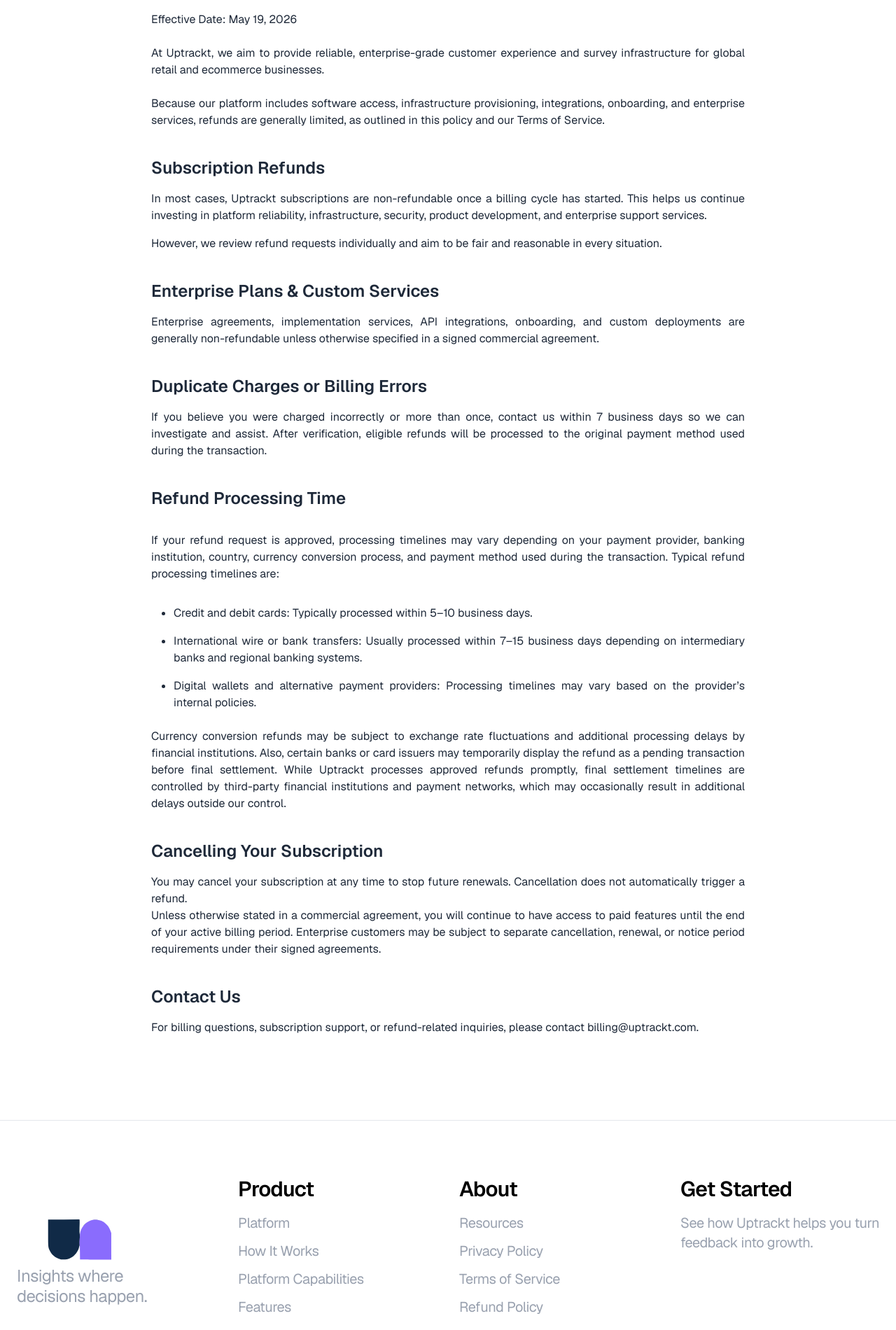
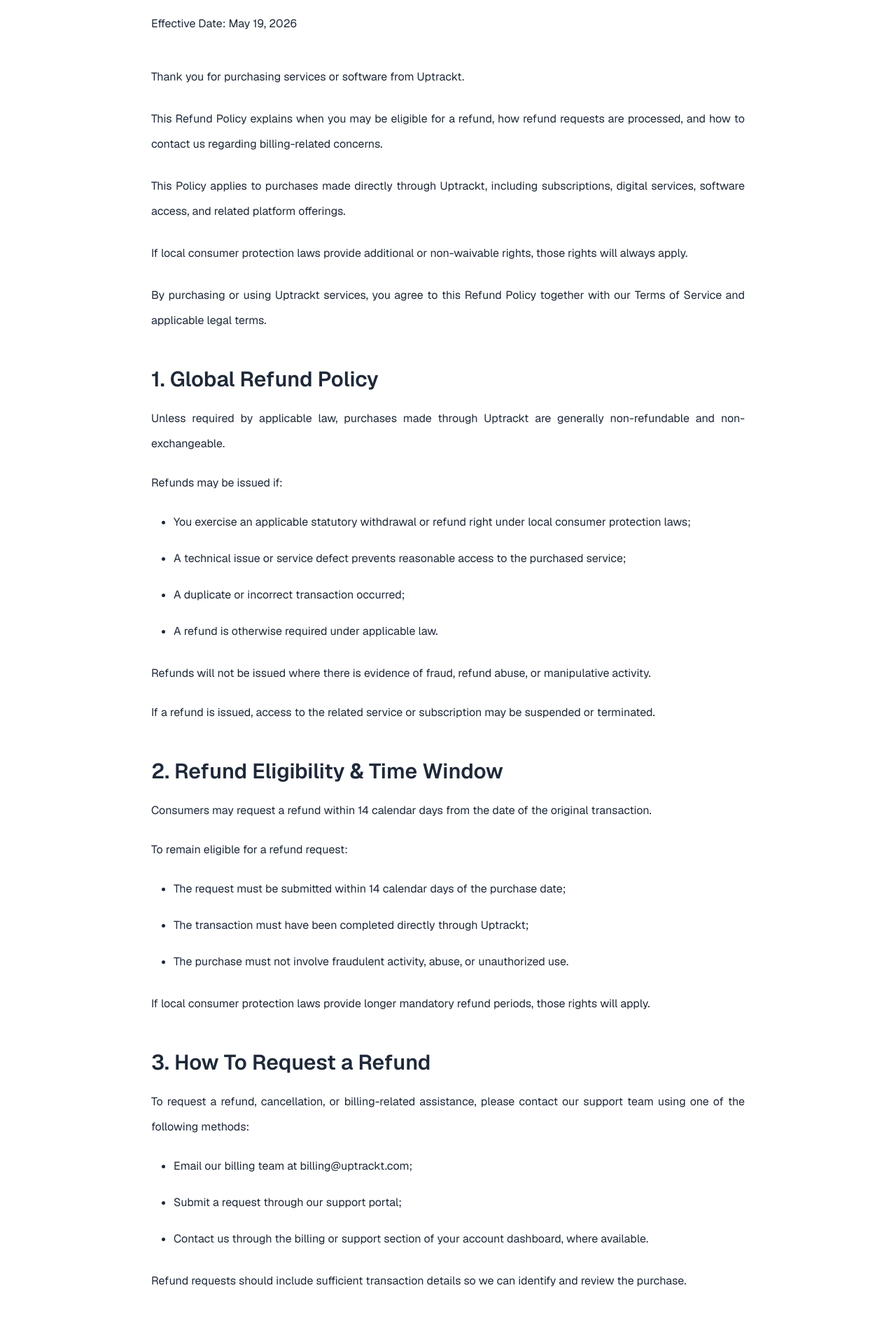
Before and after one commit to dushyantsinghbuckal/uptrackt-web, a Next.js app: page /refund-policy in a window 1280 px wide. Shown: the part 240-2140 px from the top of the page at 70% size. Built offline with nearby package versions, Linux system fonts and the light colour scheme.

Commit message:
Added refund policy page

```diff
--- a/app/refund-policy/page.tsx
+++ b/app/refund-policy/page.tsx
@@ -1,120 +1,319 @@
 export default function RefundPolicyPage() {
   return (
-      <main className="max-w-4xl mx-auto px-6 py-20 text-gray-800 text-justify">
+    <main className="max-w-4xl mx-auto px-6 py-20 text-gray-800 leading-9">
       <h1 className="text-5xl font-bold mb-10">Refund Policy</h1>
 
-        <p className="mb-6">
+      <p className="mb-10 text-justify">
         Effective Date: May 19, 2026
       </p>
 
-        <p className="mb-6">
-          At Uptrackt, we aim to provide reliable, enterprise-grade customer
-          experience and survey infrastructure for global retail and ecommerce
-          businesses.
+      {/* Introduction */}
+
+      <section className="mb-12">
+        <p className="mb-6 text-justify">
+          Thank you for purchasing services or software from Uptrackt.
         </p>
 
-        <p className="mb-10">
-          Because our platform includes software access, infrastructure
-          provisioning, integrations, onboarding, and enterprise services,
-          refunds are generally limited, as outlined in this policy and our
-          Terms of Service.
+        <p className="mb-6 text-justify">
+          This Refund Policy explains when you may be eligible for a
+          refund, how refund requests are processed, and how to contact
+          us regarding billing-related concerns.
         </p>
 
-        <section className="mb-10">
-          <h2 className="text-2xl font-semibold mb-4">
-            Subscription Refunds
-          </h2>
-
-          <p className="mb-4">
-            In most cases, Uptrackt subscriptions are non-refundable once a billing cycle has started. This helps us continue investing in
-          platform reliability, infrastructure, security, product development, and enterprise support services.
+        <p className="mb-6 text-justify">
+          This Policy applies to purchases made directly through
+          Uptrackt, including subscriptions, digital services, software
+          access, and related platform offerings.
         </p>
 
-          <p>
-            However, we review refund requests individually and aim to be fair
-            and reasonable in every situation.
+        <p className="mb-6 text-justify">
+          If local consumer protection laws provide additional or
+          non-waivable rights, those rights will always apply.
+        </p>
+
+        <p className="text-justify">
+          By purchasing or using Uptrackt services, you agree to this
+          Refund Policy together with our Terms of Service and applicable
+          legal terms.
         </p>
       </section>
 
-        <section className="mb-10">
-          <h2 className="text-2xl font-semibold mb-4">
-            Enterprise Plans & Custom Services
+      {/* Global Refund Policy */}
+
+      <section className="mb-12">
+        <h2 className="text-3xl font-semibold mb-5">
+          1. Global Refund Policy
         </h2>
 
-          <p>
-            Enterprise agreements, implementation services, API integrations,
-            onboarding, and custom deployments are generally non-refundable
-            unless otherwise specified in a signed commercial agreement.
+        <p className="mb-5 text-justify">
+          Unless required by applicable law, purchases made through
+          Uptrackt are generally non-refundable and non-exchangeable.
+        </p>
+
+        <p className="mb-5 text-justify">
+          Refunds may be issued if:
+        </p>
+
+        <ul className="list-disc list-outside pl-8 space-y-4 mb-6">
+          <li className="text-justify">
+            You exercise an applicable statutory withdrawal or refund
+            right under local consumer protection laws;
+          </li>
+
+          <li className="text-justify">
+            A technical issue or service defect prevents reasonable
+            access to the purchased service;
+          </li>
+
+          <li className="text-justify">
+            A duplicate or incorrect transaction occurred;
+          </li>
+
+          <li className="text-justify">
+            A refund is otherwise required under applicable law.
+          </li>
+        </ul>
+
+        <p className="mb-5 text-justify">
+          Refunds will not be issued where there is evidence of fraud,
+          refund abuse, or manipulative activity.
+        </p>
+
+        <p className="text-justify">
+          If a refund is issued, access to the related service or
+          subscription may be suspended or terminated.
         </p>
       </section>
 
-        <section className="mb-10">
-          <h2 className="text-2xl font-semibold mb-4">
-            Duplicate Charges or Billing Errors
+      {/* Refund Window */}
+
+      <section className="mb-12">
+        <h2 className="text-3xl font-semibold mb-5">
+          2. Refund Eligibility & Time Window
         </h2>
 
-          <p>
-            If you believe you were charged incorrectly or more than once, contact us within 7 business days so we can investigate and assist.
-            After verification, eligible refunds will be processed to the original payment method used during the transaction.
+        <p className="mb-5 text-justify">
+          Consumers may request a refund within 14 calendar days from
+          the date of the original transaction.
+        </p>
+
+        <p className="mb-5 text-justify">
+          To remain eligible for a refund request:
+        </p>
+
+        <ul className="list-disc list-outside pl-8 space-y-4 mb-6">
+          <li className="text-justify">
+            The request must be submitted within 14 calendar days of the
+            purchase date;
+          </li>
+
+          <li className="text-justify">
+            The transaction must have been completed directly through
+            Uptrackt;
+          </li>
+
+          <li className="text-justify">
+            The purchase must not involve fraudulent activity, abuse, or
+            unauthorized use.
+          </li>
+        </ul>
+
+        <p className="text-justify">
+          If local consumer protection laws provide longer mandatory
+          refund periods, those rights will apply.
         </p>
       </section>
 
-        <section className="mb-10">
-          <h2 className="text-2xl font-semibold mb-4">
-            Refund Processing Time
+      {/* How To Request Refund */}
+
+      <section className="mb-12">
+        <h2 className="text-3xl font-semibold mb-5">
+          3. How To Request a Refund
         </h2>
-          <p className="my-8 text-justify">
-          If your refund request is approved, processing timelines may vary depending on your payment provider, banking institution, country,
-          currency conversion process, and payment method used during the transaction. Typical refund processing timelines are:
+
+        <p className="mb-5 text-justify">
+          To request a refund, cancellation, or billing-related
+          assistance, please contact our support team using one of the
+          following methods:
         </p>
 
-  <ul className="list-disc pl-8 space-y-4 mb-6">
-    <li>
+        <ul className="list-disc list-outside pl-8 space-y-4 mb-6">
+          <li className="text-justify">
+            Email our billing team at billing@uptrackt.com;
+          </li>
+
+          <li className="text-justify">
+            Submit a request through our support portal;
+          </li>
+
+          <li className="text-justify">
+            Contact us through the billing or support section of your
+            account dashboard, where available.
+          </li>
+        </ul>
+
+        <p className="text-justify">
+          Refund requests should include sufficient transaction details
+          so we can identify and review the purchase.
+        </p>
+      </section>
+
+      {/* Processing Time */}
+
+      <section className="mb-12">
+        <h2 className="text-3xl font-semibold mb-5">
+          4. Refund Processing Time
+        </h2>
+
+        <p className="mb-5 text-justify">
+          If your refund request is approved, refunds will generally be
+          processed using the original payment method where possible.
+        </p>
+
+        <p className="my-4 text-justify">
+          Typical refund processing timelines are:
+        </p>
+
+        <ul className="list-disc list-outside pl-8 space-y-4 mb-6">
+          <li className="text-justify">
             Credit and debit cards: Typically processed within 5–10
             business days.
           </li>
 
-    <li>
-    International wire or bank transfers: Usually processed within
-      7–15 business days depending on intermediary banks and regional
-      banking systems.
+          <li className="text-justify">
+            International wire or bank transfers: Usually processed
+            within 7–15 business days depending on intermediary banks
+            and regional banking systems.
           </li>
 
-    <li>
-    Digital wallets and alternative payment providers: Processing
-      timelines may vary based on the provider’s internal policies.
+          <li className="text-justify">
+            Digital wallets and alternative payment providers:
+            Processing timelines may vary based on the provider’s
+            internal policies.
+          </li>
+
+          <li className="text-justify">
+            Currency conversion refunds may be subject to exchange rate
+            fluctuations and additional processing delays by financial
+            institutions.
+          </li>
+
+          <li className="text-justify">
+            Certain banks or card issuers may temporarily display the
+            refund as a pending transaction before final settlement.
           </li>
         </ul>
-          <p className="mt-5">
-          Currency conversion refunds may be subject to exchange rate fluctuations and additional processing delays by financial
-      institutions. Also, certain banks or card issuers may temporarily display the refund as a pending transaction before final settlement. While Uptrackt
-      processes approved refunds promptly, final settlement timelines are controlled by third-party financial institutions and
-      payment networks, which may occasionally result in additional delays outside our control.
+
+        <p className="text-justify">
+          While Uptrackt processes approved refunds promptly, final
+          settlement timelines are controlled by third-party financial
+          institutions and payment networks.
         </p>
       </section>
 
-        <section className="mb-10">
-          <h2 className="text-2xl font-semibold mb-4">
-            Cancelling Your Subscription
+      {/* Technical Issues */}
+
+      <section className="mb-12">
+        <h2 className="text-3xl font-semibold mb-5">
+          5. Refunds for Technical Issues
         </h2>
 
-          <p>
-            You may cancel your subscription at any time to stop future renewals.
-            Cancellation does not automatically trigger a refund.
+        <p className="mb-5 text-justify">
+          If you experience persistent technical issues or material
+          service defects preventing reasonable access to purchased
+          features or services, please contact our support team.
         </p>
-          <p className="mb-5">
-          Unless otherwise stated in a commercial agreement, you will continue to have access to paid features until the end of your active billing
-          period. Enterprise customers may be subject to separate cancellation, renewal, or notice period requirements under their signed agreements.
+
+        <p className="mb-5 text-justify">
+          To help us investigate efficiently, please provide:
+        </p>
+
+        <ul className="list-disc list-outside pl-8 space-y-4 mb-6">
+          <li className="text-justify">
+            Your transaction or invoice details;
+          </li>
+
+          <li className="text-justify">
+            A description of the issue experienced;
+          </li>
+
+          <li className="text-justify">
+            Any screenshots or supporting information where available.
+          </li>
+        </ul>
+
+        <p className="text-justify">
+          Where applicable, refunds will be issued in accordance with
+          applicable consumer protection laws.
         </p>
       </section>
 
-        <section className="mb-10">
-          <h2 className="text-2xl font-semibold mb-4">
-            Contact Us
+      {/* Chargebacks */}
+
+      <section className="mb-12">
+        <h2 className="text-3xl font-semibold mb-5">
+          6. Chargebacks and Payment Disputes
         </h2>
-          <p className="mb-3">
-          For billing questions, subscription support, or refund-related
-          inquiries, please contact billing@uptrackt.com.
+
+        <p className="mb-5 text-justify">
+          We encourage customers to contact Uptrackt before initiating a
+          chargeback or payment dispute with a bank, card issuer, or
+          payment provider.
+        </p>
+
+        <p className="mb-5 text-justify">
+          If a chargeback or payment reversal is initiated, access to
+          the related services may be temporarily suspended while the
+          matter is reviewed.
+        </p>
+
+        <p className="text-justify">
+          This Policy does not affect lawful consumer rights to dispute
+          unauthorized or incorrect charges under applicable payment or
+          consumer protection rules.
+        </p>
+      </section>
+
+      {/* Updates */}
+
+      <section className="mb-12">
+        <h2 className="text-3xl font-semibold mb-5">
+          7. Updates to This Policy
+        </h2>
+
+        <p className="mb-5 text-justify">
+          Uptrackt may update this Refund Policy periodically to reflect
+          operational, legal, or regulatory changes.
+        </p>
+
+        <p className="text-justify">
+          The version published at the time of your transaction will
+          apply to that transaction.
+        </p>
+      </section>
+
+      {/* Contact */}
+
+      <section className="mb-12">
+        <h2 className="text-3xl font-semibold mb-5">
+          8. Contact Us
+        </h2>
+
+        <p className="mb-5 text-justify">
+          For refund requests, billing support, or payment-related
+          inquiries, please contact:
+        </p>
+
+        <p className="mb-2 font-medium">
+          Uptrackt Billing Support
+        </p>
+
+        <p className="mb-2">
+          Email: billing@uptrackt.com
+        </p>
+
+        <p>
+          Website: https://uptrackt.com
         </p>
       </section>
     </main>
```
Lines whose indentation alone changed are shown as unchanged.
